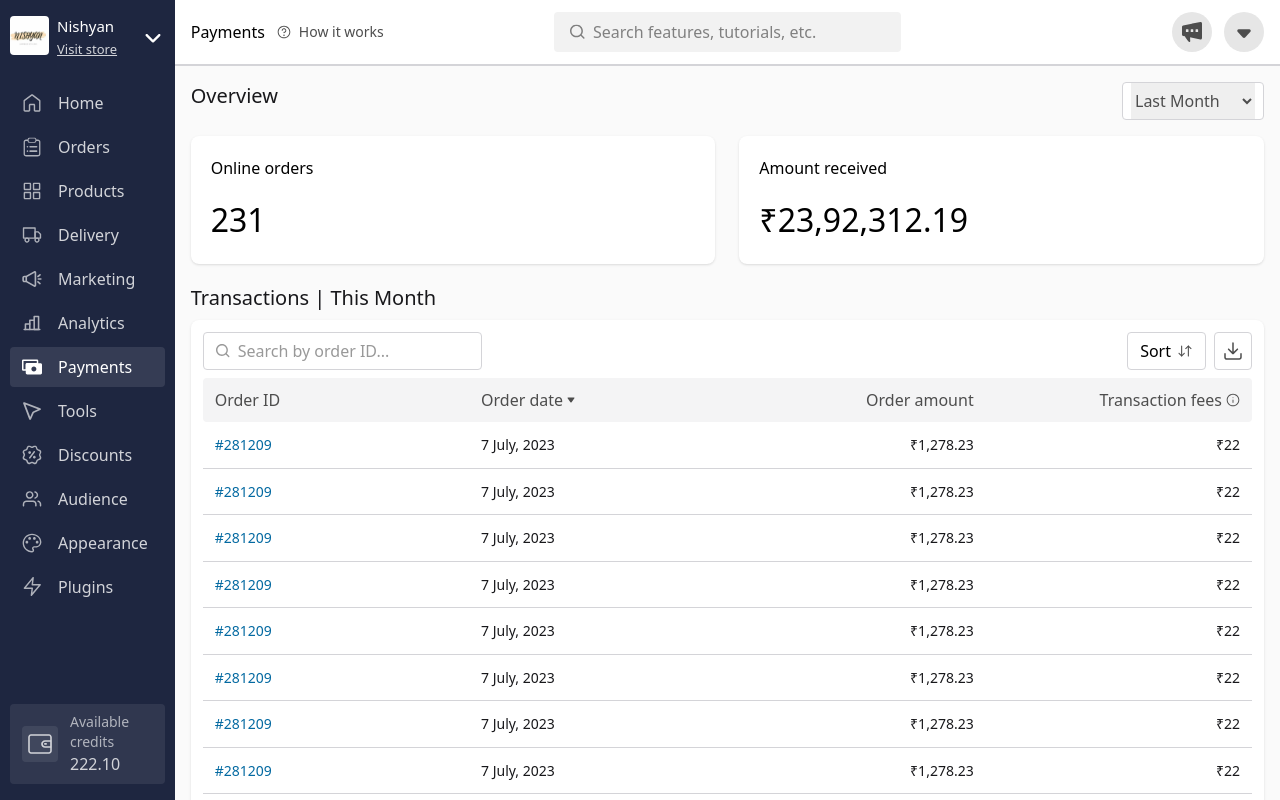
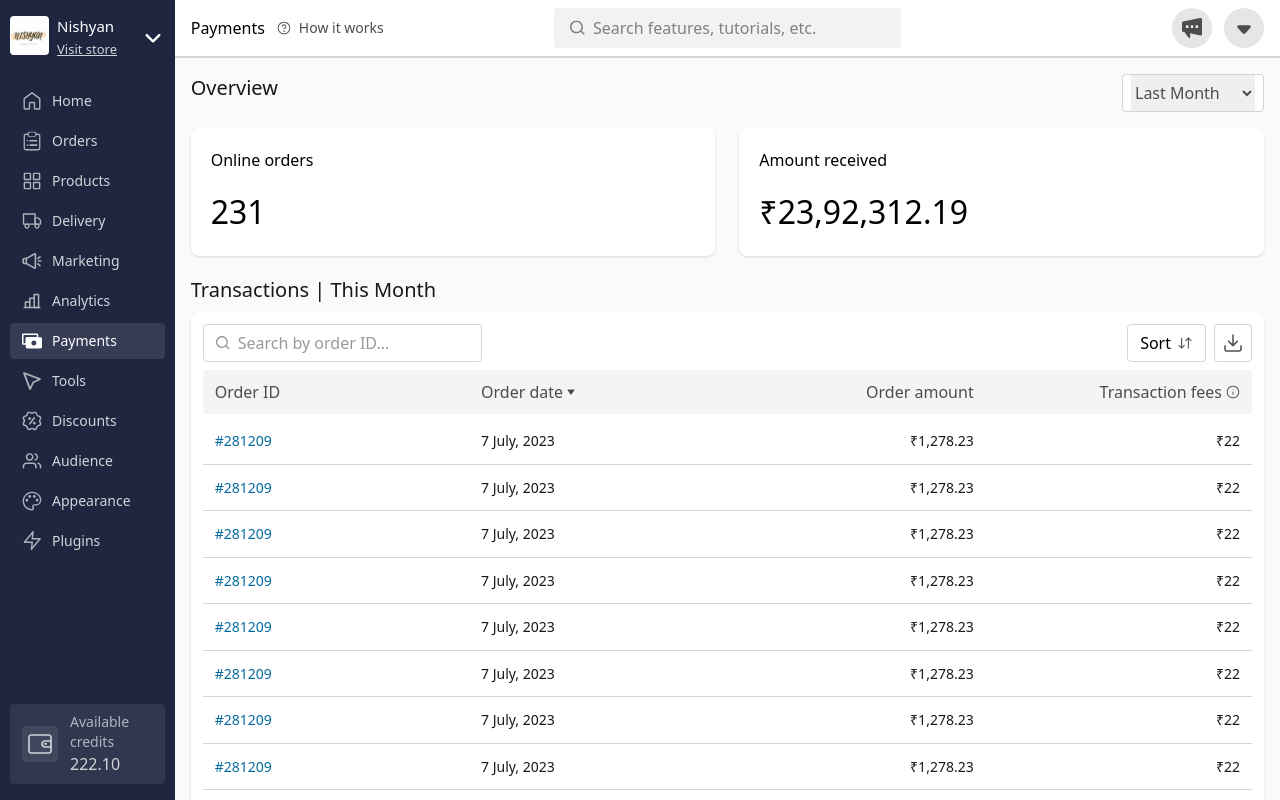
Before and after one commit to darshpat01/dukaan-dashboard, a React (Vite) app: page / in a window 1280 px wide. Built offline with nearby package versions, Linux system fonts and the light colour scheme.

Commit message:
sidebar font change and table font change

```diff
--- a/src/components/navbar/NavItem.jsx
+++ b/src/components/navbar/NavItem.jsx
@@ -3,12 +3,12 @@ const NavItem = ({ text, status, children }) => {
     <div
       className={
         !status
-          ? "py-2 px-3 hover:cursor-pointer select-none flex justify-start items-center bg-opacity-80 opacity-80 hover:opacity-100 rounded text-white hover:bg-white hover:bg-opacity-10"
-          : "py-2 px-3 hover:cursor-pointer select-none flex justify-start items-center opacity-100 rounded text-white bg-white bg-opacity-10"
+          ? "py-2 px-3 leading-tight hover:cursor-pointer select-none flex justify-start items-center bg-opacity-80 opacity-80 hover:opacity-100 rounded  text-sm text-white hover:bg-white hover:bg-opacity-10"
+          : "py-2 px-3 leading-tight hover:cursor-pointer select-none flex justify-start items-center opacity-100 rounded text-white bg-white bg-opacity-10 text-sm"
       }
     >
       <div className="w-5 h-5 relative">{children}</div>
-      <div className="pl-4 text-white">{text}</div>
+      <div className="pl-2.5 text-white">{text}</div>
     </div>
   );
 };
--- a/src/components/payments/header/Header.jsx
+++ b/src/components/payments/header/Header.jsx
@@ -2,7 +2,7 @@ import SearchBar from "./SearchBar";
 
 const Header = () => {
   return (
-    <div className="w-full bg-white px-4 py-3 flex gap-[16px] border-b-2 border-zinc-300">
+    <div className="w-full bg-white px-4 py-2 flex gap-[16px] border-b-2 border-zinc-300">
       <div className="basis-1/3 flex justify-start items-center">
         <div>Payments</div>
         <div className="pl-3 flex justify-start items-center text-sm leading-none text-[#4D4D4D] hover:cursor-pointer hover:underline">
@@ -46,7 +46,7 @@ const Header = () => {
         <SearchBar />
       </div>
       <div className="basis-1/3 flex justify-end items-center gap-[12px]">
-        <div className="bg-[#E6E6E6] hover:bg-slate-300  rounded-full h-10 w-10 flex justify-center items-center hover:cursor-pointer">
+        <div className="bg-[#E6E6E6] hover:bg-zinc-300  rounded-full h-10 w-10 flex justify-center items-center hover:cursor-pointer">
           <svg
             xmlns="http://www.w3.org/2000/svg"
             width="20"
@@ -60,7 +60,7 @@ const Header = () => {
             />
           </svg>
         </div>
-        <div className="bg-[#E6E6E6] hover:bg-slate-300  rounded-full h-10 w-10 flex justify-center items-center hover:cursor-pointer">
+        <div className="bg-[#E6E6E6] hover:bg-zinc-300  rounded-full h-10 w-10 flex justify-center items-center hover:cursor-pointer">
           <svg
             xmlns="http://www.w3.org/2000/svg"
             width="40"
--- a/src/components/payments/table/Headings.jsx
+++ b/src/components/payments/table/Headings.jsx
@@ -1,6 +1,6 @@
 const Headings = () => {
   return (
-    <div className="mt-2 px-3 py-2.5 bg-zinc-100 rounded grid grid-cols-4 gap-10 text-[#4D4D4D]">
+    <div className="mt-2 px-3 py-2.5 bg-zinc-100 rounded grid grid-cols-4 gap-10 text-[#4D4D4D] mb-1">
       <div className="flex justify-start items-center">Order ID</div>
       <div className="flex justify-start items-center">
         <div className="pr-1">Order date</div>
--- a/src/components/payments/table/Table.jsx
+++ b/src/components/payments/table/Table.jsx
@@ -10,7 +10,7 @@ const Table = () => {
         <div className="flex justify-between items-center">
           <Search />
           <div className="flex justify-start ">
-            <div className="px-3 py-1.5 bg-white rounded border border-zinc-300 justify-start items-center gap-1.5 flex hover:cursor-pointer select-none">
+            <div className="hover:bg-zinc-100 px-3 py-1.5 bg-white rounded border border-zinc-300 justify-start items-center gap-1.5 flex hover:cursor-pointer select-none">
               Sort
               <svg
                 xmlns="http://www.w3.org/2000/svg"
@@ -45,7 +45,7 @@ const Table = () => {
                 />
               </svg>
             </div>
-            <div className="hover:cursor-pointer select-none ml-2 px-2 py-1.5 rounded border border-zinc-300 justify-start items-center gap-1.5 flex">
+            <div className="hover:bg-zinc-100 hover:cursor-pointer select-none ml-2 px-2 py-1.5 rounded border border-zinc-300 justify-start items-center gap-1.5 flex">
               <svg
                 xmlns="http://www.w3.org/2000/svg"
                 width="20"
```
